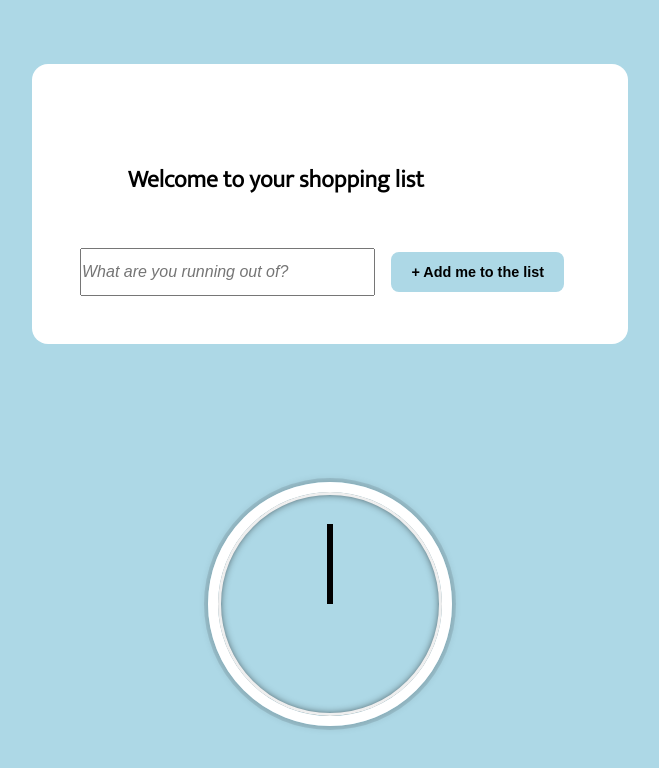
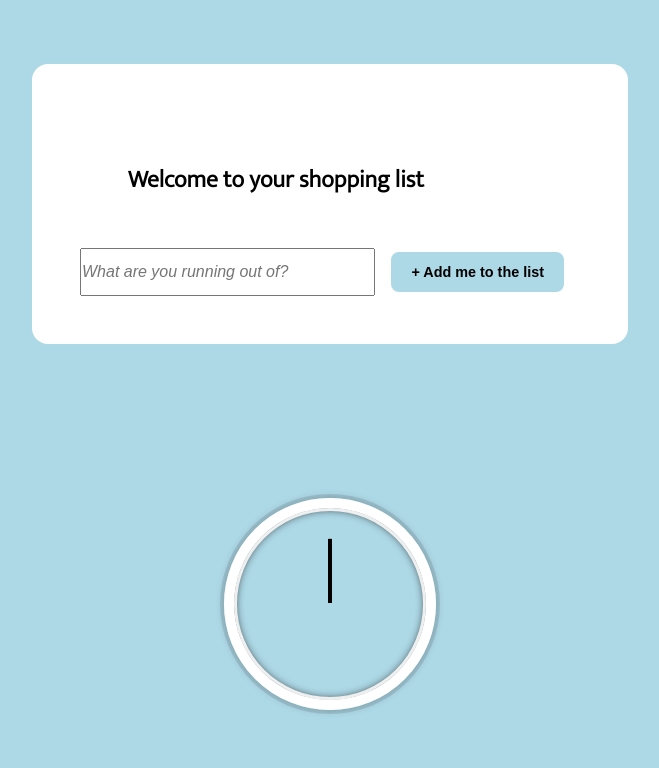
Before and after one commit to j-galkiewicz/Shopping-List, a website: page index.html in a window 1280 px wide. Shown: the whole page, without its empty margins (310-969 px from the left). Drawn offline with Linux system fonts and the light colour scheme.

Commit message:
clock improvements

```diff
--- a/components/_clock.scss
+++ b/components/_clock.scss
@@ -1,8 +1,8 @@
 /* Side Clock */
 
 .clock {
-    width: 10rem;
-    height: 10rem;
+    width: 8rem;
+    height: 8rem;
     border: 10px solid white;
     border-radius: 50%;
     margin: 50px auto;
@@ -23,7 +23,7 @@
 
     .hand {
         width: 50%;
-        height: 6px;
+        height: 4px;
         background: black;
         position: absolute;
         top: 50%;
@@ -32,9 +32,9 @@
         transition: all 0.05s;
         transition-timing-function: cubic-bezier(0.1, 2.7, 0.58, 1);
 
-      &-second-hand {
-        height: 4px;
-        opacity: 0.7;
+      &.second-hand {
+        height: 3px;
+        opacity: 0.4;
       }
   }
 }
--- a/script.js
+++ b/script.js
@@ -1,5 +1,8 @@
 const shoppingForm = document.querySelector('.shopping');
 const list = document.querySelector('.list');
+const secondHand = document.querySelector('.second-hand');
+const minHand = document.querySelector('.minute-hand');
+const hourHand = document.querySelector('.hour-hand');
 
 //an array to hold all the items
 let items = [];
@@ -91,11 +94,6 @@ restoreFromLocalStorage();
 
 //Clock
 
-
-    const secondHand = document.querySelector('.second-hand');
-    const minHand = document.querySelector('.minute-hand');
-    const hourHand = document.querySelector('.hour-hand');
-
     function setDate() {
       const now = new Date();
       //seconds hand
@@ -112,3 +110,4 @@ restoreFromLocalStorage();
       hourHand.style.transform = `rotate(${hoursDegrees}deg)`;
 
     }
+    setInterval(setDate, 1000);
```
Also changed, not shown: style.css.
